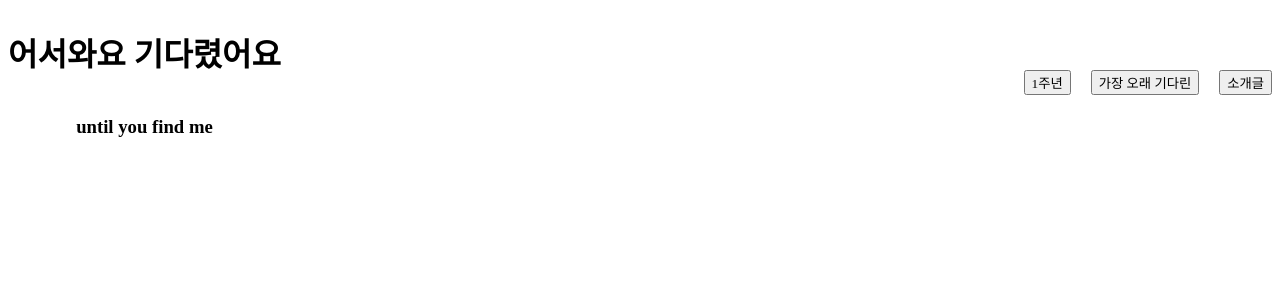
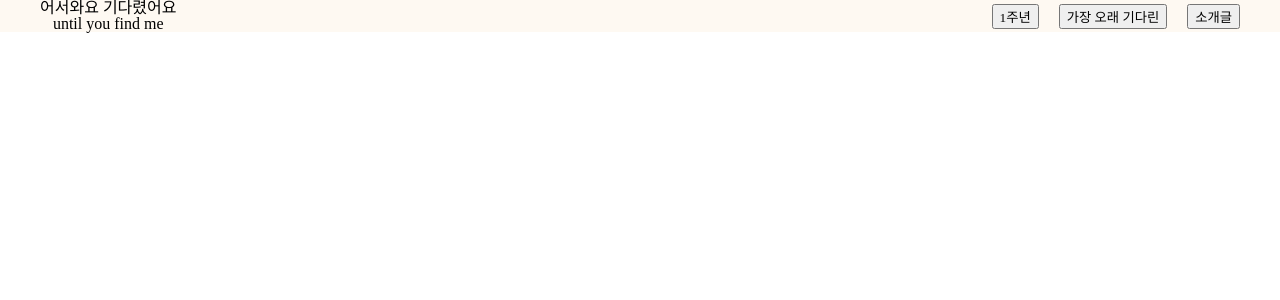
Before and after one commit to Eonjoo-Oh/until_u_find_me, a React (Create React App) app: page / in a window 1280 px wide. Shown: the top 300 px of the page. Built offline with nearby package versions, Linux system fonts and the light colour scheme; no server answers; a web font is replaced by a local one.

Commit message:
reset.css 적용

```diff
--- a/src/App.js
+++ b/src/App.js
@@ -1,12 +1,12 @@
 import { BrowserRouter as Router, Routes, Route } from "react-router-dom";
 import Home from "./routes/Home";
 import Header from "./components/Header";
+import './styles/reset.css';
 
 function App() {
   return (
     <Router>
       < Header/>
-
       <Routes>
         <Route path="/" element={<Home />} />
       </Routes>
--- a/src/styles/header.css
+++ b/src/styles/header.css
@@ -9,6 +9,7 @@
 	justify-content: space-between;
 	align-items: center;
 	font-family: goyang;
+	background-color: #fef9f2;
   }
 
 .logo {
@@ -16,6 +17,7 @@
 	flex-direction: column;
 	justify-content: center;
 	align-items: center;
+	margin-left: 40px;
 }
 
 .nav-buttons {
@@ -24,6 +26,7 @@
 	justify-content: space-between;
 	align-items: center;
 	gap: 20px;
+	margin-right: 40px;
   }
 
 .nav-button {
--- /dev/null
+++ b/src/styles/reset.css
@@ -0,0 +1,48 @@
+/* http://meyerweb.com/eric/tools/css/reset/
+   v2.0 | 20110126
+   License: none (public domain)
+*/
+
+html, body, div, span, applet, object, iframe,
+h1, h2, h3, h4, h5, h6, p, blockquote, pre,
+a, abbr, acronym, address, big, cite, code,
+del, dfn, em, img, ins, kbd, q, s, samp,
+small, strike, strong, sub, sup, tt, var,
+b, u, i, center,
+dl, dt, dd, ol, ul, li,
+fieldset, form, label, legend,
+table, caption, tbody, tfoot, thead, tr, th, td,
+article, aside, canvas, details, embed,
+figure, figcaption, footer, header, hgroup,
+menu, nav, output, ruby, section, summary,
+time, mark, audio, video {
+	margin: 0;
+	padding: 0;
+	border: 0;
+	font-size: 100%;
+	font: inherit;
+	vertical-align: baseline;
+}
+/* HTML5 display-role reset for older browsers */
+article, aside, details, figcaption, figure,
+footer, header, hgroup, menu, nav, section {
+	display: block;
+}
+body {
+	line-height: 1;
+}
+ol, ul {
+	list-style: none;
+}
+blockquote, q {
+	quotes: none;
+}
+blockquote:before, blockquote:after,
+q:before, q:after {
+	content: '';
+	content: none;
+}
+table {
+	border-collapse: collapse;
+	border-spacing: 0;
+}
```
